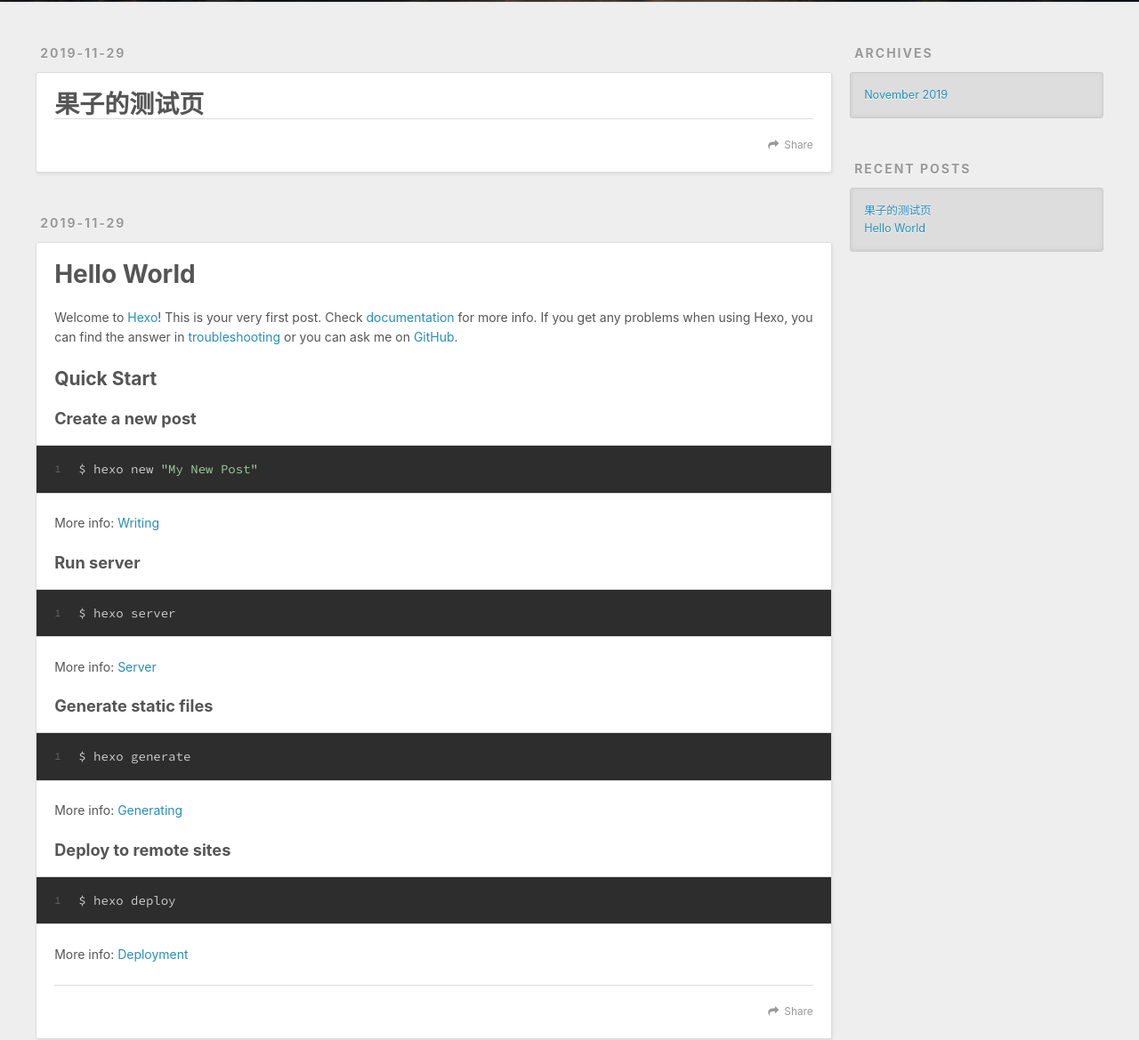
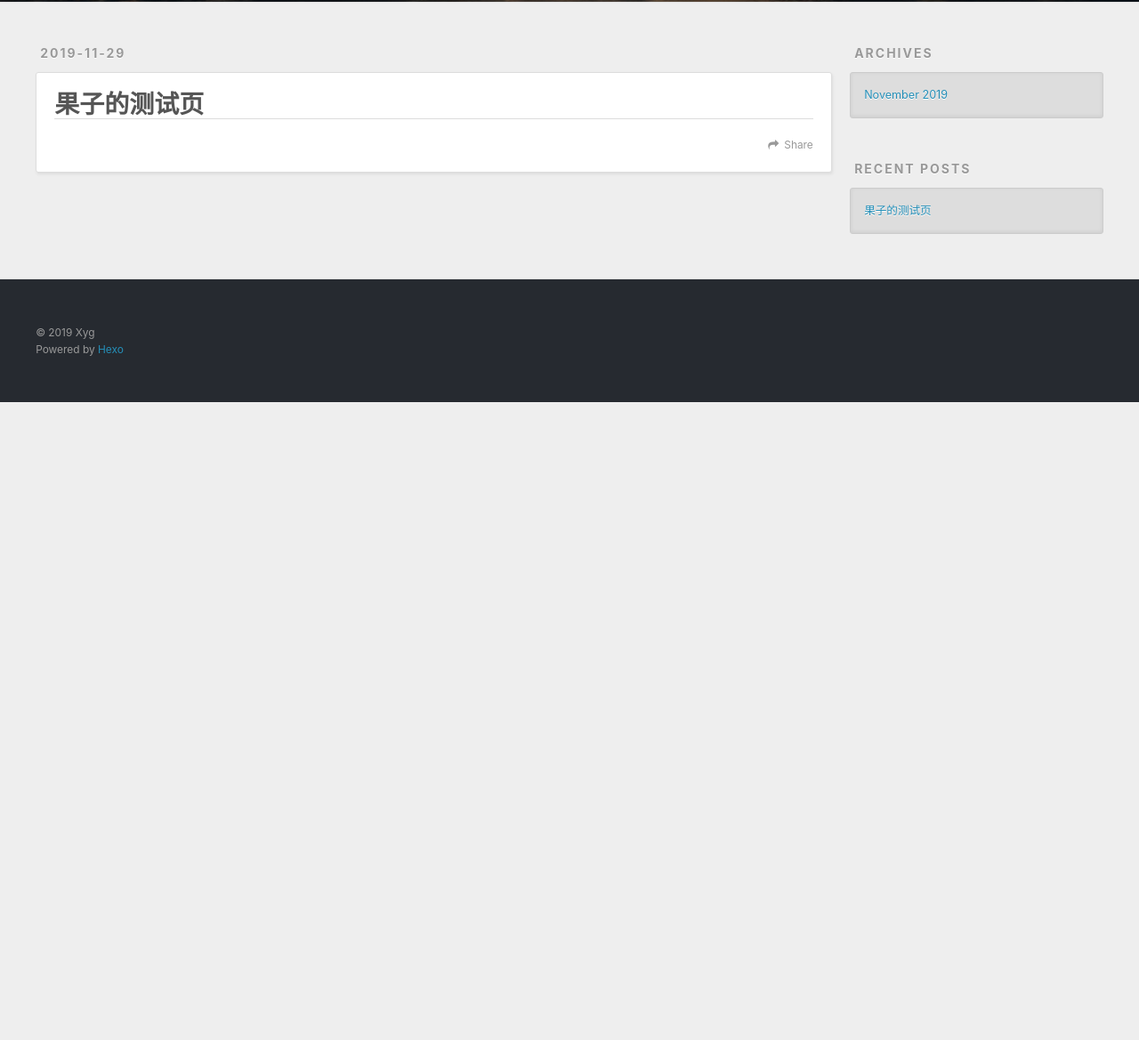
Before and after one commit to GuoZi-Fairy/GuoZi-Fairy.github.io, a plain HTML site: page index.html in a window 1280 px wide. Shown: the part 298-1467 px from the top of the page at 89% size. After the commit the page ends 800 px from the top, so only its background shows below. Drawn offline with nearby package versions, Linux system fonts and the light colour scheme.

Commit message:
Site updated: 2019-11-29 18:26:07

```diff
--- a/index.html
+++ b/index.html
@@ -68,7 +68,7 @@
       <div class="outer">
         <section id="main">
 
-    <article id="post-newpapername" class="article article-type-post" itemscope itemprop="blogPost">
+    <article id="post-果子的测试页" class="article article-type-post" itemscope itemprop="blogPost">
   <div class="article-meta">
     <a href="/uncategorized/%E6%9E%9C%E5%AD%90%E7%9A%84%E6%B5%8B%E8%AF%95%E9%A1%B5" class="article-date">
   <time datetime="2019-11-29T09:54:22.000Z" itemprop="datePublished">2019-11-29</time>
@@ -94,56 +94,7 @@
 
     </div>
     <footer class="article-footer">
-      <a data-url="guozi.pub/uncategorized/%E6%9E%9C%E5%AD%90%E7%9A%84%E6%B5%8B%E8%AF%95%E9%A1%B5" data-id="ck3jzw7s100014kuvh4gn83m6" class="article-share-link">Share</a>
-
-
-    </footer>
-  </div>
-
-</article>
-
-
-
-    <article id="post-hello-world" class="article article-type-post" itemscope itemprop="blogPost">
-  <div class="article-meta">
-    <a href="/uncategorized/hello-world" class="article-date">
-  <time datetime="2019-11-29T09:05:26.108Z" itemprop="datePublished">2019-11-29</time>
-</a>
-
-  </div>
-  <div class="article-inner">
-
-
-      <header class="article-header">
-
-
-    <h1 itemprop="name">
-      <a class="article-title" href="/uncategorized/hello-world">Hello World</a>
-    </h1>
-
-
-      </header>
-
-    <div class="article-entry" itemprop="articleBody">
-
-        <p>Welcome to <a href="https://hexo.io/" target="_blank" rel="noopener">Hexo</a>! This is your very first post. Check <a href="https://hexo.io/docs/" target="_blank" rel="noopener">documentation</a> for more info. If you get any problems when using Hexo, you can find the answer in <a href="https://hexo.io/docs/troubleshooting.html" target="_blank" rel="noopener">troubleshooting</a> or you can ask me on <a href="https://github.com/hexojs/hexo/issues" target="_blank" rel="noopener">GitHub</a>.</p>
-<h2 id="Quick-Start"><a href="#Quick-Start" class="headerlink" title="Quick Start"></a>Quick Start</h2><h3 id="Create-a-new-post"><a href="#Create-a-new-post" class="headerlink" title="Create a new post"></a>Create a new post</h3><figure class="highlight bash"><table><tr><td class="gutter"><pre><span class="line">1</span></pre></td><td class="code"><pre><span class="line">$ hexo new <span class="string">"My New Post"</span></span></pre></td></tr></table></figure>
-
-<p>More info: <a href="https://hexo.io/docs/writing.html" target="_blank" rel="noopener">Writing</a></p>
-<h3 id="Run-server"><a href="#Run-server" class="headerlink" title="Run server"></a>Run server</h3><figure class="highlight bash"><table><tr><td class="gutter"><pre><span class="line">1</span></pre></td><td class="code"><pre><span class="line">$ hexo server</span></pre></td></tr></table></figure>
-
-<p>More info: <a href="https://hexo.io/docs/server.html" target="_blank" rel="noopener">Server</a></p>
-<h3 id="Generate-static-files"><a href="#Generate-static-files" class="headerlink" title="Generate static files"></a>Generate static files</h3><figure class="highlight bash"><table><tr><td class="gutter"><pre><span class="line">1</span></pre></td><td class="code"><pre><span class="line">$ hexo generate</span></pre></td></tr></table></figure>
-
-<p>More info: <a href="https://hexo.io/docs/generating.html" target="_blank" rel="noopener">Generating</a></p>
-<h3 id="Deploy-to-remote-sites"><a href="#Deploy-to-remote-sites" class="headerlink" title="Deploy to remote sites"></a>Deploy to remote sites</h3><figure class="highlight bash"><table><tr><td class="gutter"><pre><span class="line">1</span></pre></td><td class="code"><pre><span class="line">$ hexo deploy</span></pre></td></tr></table></figure>
-
-<p>More info: <a href="https://hexo.io/docs/one-command-deployment.html" target="_blank" rel="noopener">Deployment</a></p>
-
-
-    </div>
-    <footer class="article-footer">
-      <a data-url="guozi.pub/uncategorized/hello-world" data-id="ck3jzw7rw00004kuv4mcx5xyz" class="article-share-link">Share</a>
+      <a data-url="guozi.pub/uncategorized/%E6%9E%9C%E5%AD%90%E7%9A%84%E6%B5%8B%E8%AF%95%E9%A1%B5" data-id="ck3k04fq30000rkuvg6ph46uo" class="article-share-link">Share</a>
 
 
     </footer>
@@ -187,10 +138,6 @@
             <a href="/uncategorized/%E6%9E%9C%E5%AD%90%E7%9A%84%E6%B5%8B%E8%AF%95%E9%A1%B5">果子的测试页</a>
           </li>
 
-          <li>
-            <a href="/uncategorized/hello-world">Hello World</a>
-          </li>
-
       </ul>
     </div>
   </div>
```
Also changed, not shown: archives/2019/11/index.html (+0 -23 lines), archives/2019/index.html (+0 -23 lines), archives/index.html (+0 -23 lines), 2 other files.
